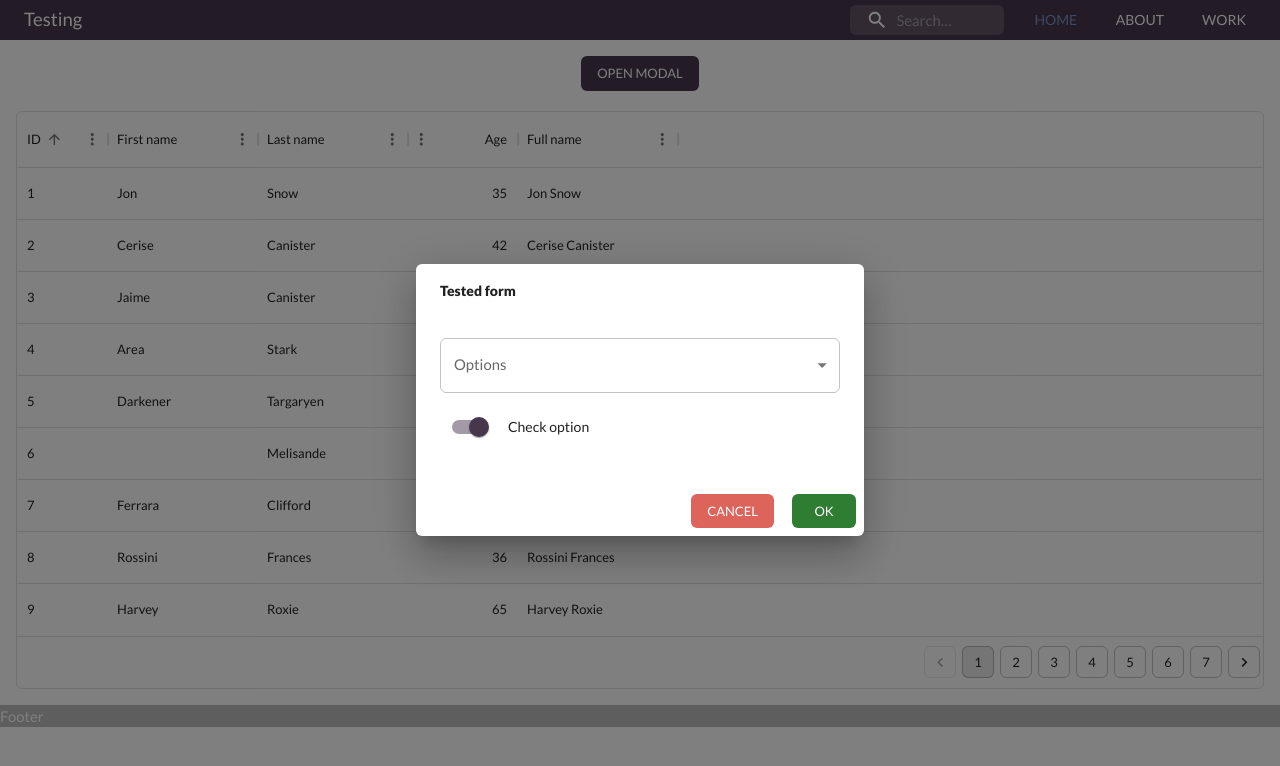
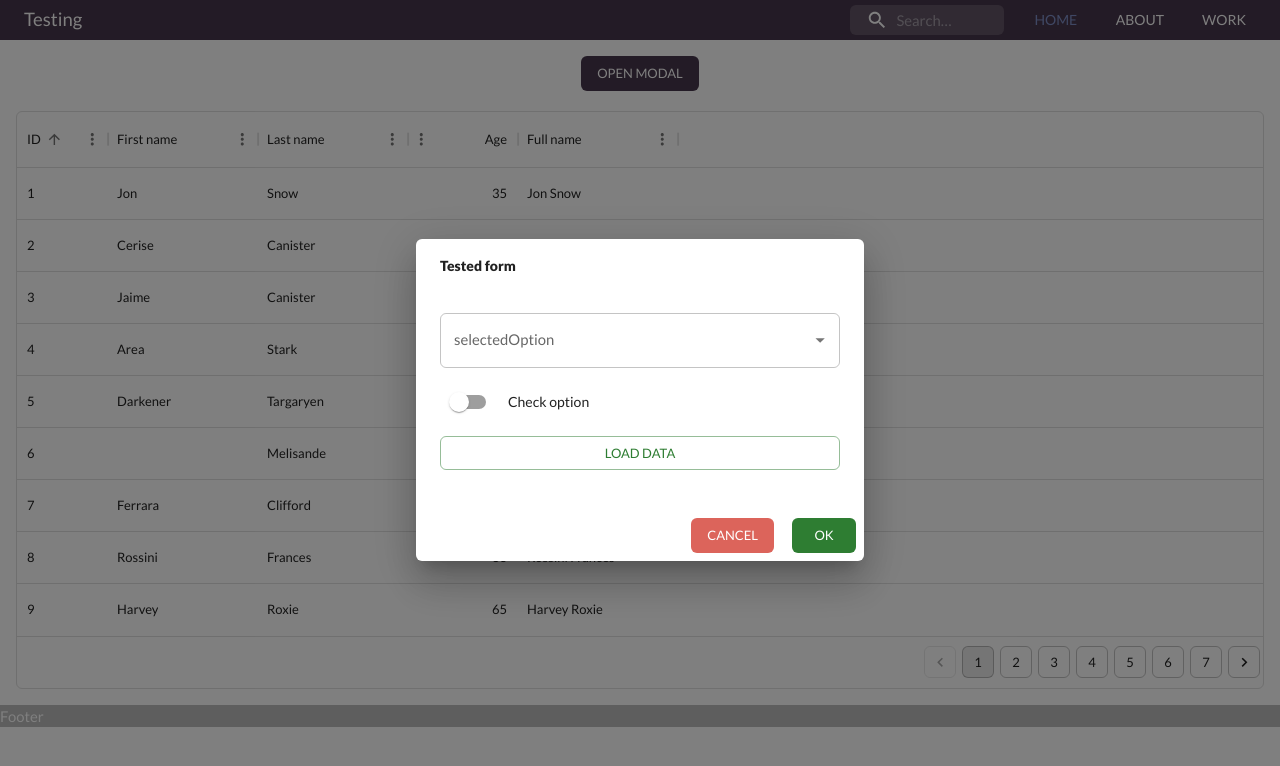
Before and after one commit to evgene30/viteTestReact, a React (Vite) app: page / in a window 1280 px wide. Both pictures are taken after a click on the button "OPEN MODAL". Shown: the top 766 px of the page. Built offline with nearby package versions, Linux system fonts and the light colour scheme.

Commit message:
add autocompleat

```diff
--- a/package.json
+++ b/package.json
@@ -19,6 +19,7 @@
     "@mui/material": "5.14.11",
     "@mui/system": "5.14.11",
     "@mui/x-data-grid": "^6.18.0",
+    "axios": "^1.6.2",
     "primeicons": "6.0.1",
     "primereact": "8.7.3",
     "react": "18.2.0",
--- a/src/components/select/index.tsx
+++ b/src/components/select/index.tsx
@@ -1,11 +1,14 @@
-import React, { useEffect } from 'react';
+/* eslint-disable no-void */
+import React, { useEffect, useState } from 'react';
+import axios from 'axios';
 import {
+  Autocomplete,
   Box,
+  Button,
+  CircularProgress,
   FormControl,
-  InputLabel,
-  MenuItem,
-  Select,
   Switch,
+  TextField,
   Typography,
 } from '@mui/material';
 import { Controller, useForm } from 'react-hook-form';
@@ -18,7 +21,7 @@ import {
 
 export type Option = {
   id: string;
-  value?: string;
+  title: string;
   label: string;
 };
 
@@ -26,17 +29,23 @@ type SelectLabelsProps = {
   setData: (value: { Option: string; switch: boolean }) => void;
 };
 
-const options: Option[] = [
-  { id: '1', value: 'option1', label: 'Option 1' },
-  { id: '2', value: 'option2', label: 'Option 2' },
-  { id: '3', value: 'option3', label: 'Option 3' },
+const potions: Option[] = [
+  { id: '1', title: 'option1', label: 'Option 1' },
+  { id: '2', title: 'option2', label: 'Option 2' },
+  { id: '3', title: 'option3', label: 'Option 3' },
 ];
 
 type TOptionState = { selectedOption: Array<Option>; switch: boolean };
 export const SelectLabels = ({ setData }: SelectLabelsProps) => {
+  const [checked, setChecked] = useState(false);
+  const [options, setOptions] = useState<Option[]>(potions);
+  const [open, setOpen] = React.useState(false);
+  const loading = open && checked && options.length === 0;
+
   const {
     control,
     watch,
+    resetField,
     formState: { errors },
   } = useForm<TOptionState>({
     mode: 'onChange',
@@ -47,50 +56,99 @@ export const SelectLabels = ({ setData }: SelectLabelsProps) => {
   });
 
   useEffect(() => {
-    const subscription = watch((value) => setData(value as never));
+    const subscription = watch((value) => {
+      setData(value as never);
+    });
 
     return () => {
       subscription.unsubscribe();
     };
   }, [setData, watch]);
 
+  useEffect(() => {
+    let active = true;
+
+    if (!loading) {
+      return undefined;
+    }
+
+    void (async () => {
+      const { data } = await axios.get('https://fakestoreapi.com/products');
+      if (active) {
+        setOptions([...data]);
+      }
+    })();
+
+    return () => {
+      active = false;
+    };
+  }, [loading]);
+
+  useEffect(() => {
+    if (!open && checked) {
+      setOptions([]);
+    }
+    if (!checked) {
+      setOptions(potions);
+    }
+  }, [checked, open]);
+
   return (
     <form>
       <Box sx={formStyles}>
         <Box sx={selectStyles}>
           <FormControl fullWidth>
-            <InputLabel id="demo-simple-select-label">Options</InputLabel>
             <Controller
               name="selectedOption"
               control={control}
-              render={({ field: { onChange, value, ...field } }) => (
-                <Select
+              render={({ field: { onChange, value, name, ...field } }) => (
+                <Autocomplete
                   {...field}
-                  multiple
-                  value={value || []}
-                  onChange={(e) => {
-                    const selectedOptions = e.target.value;
-                    onChange(selectedOptions);
+                  open={open}
+                  onOpen={() => {
+                    setOpen(true);
                   }}
-                  label="Options"
-                  renderValue={(selectedIds) => {
-                    const selectedValues = selectedIds.map((id) => {
-                      const option = options.find(
-                        (o: Option) => o.id === (id as never),
-                      );
+                  onClose={() => {
+                    setOpen(false);
+                  }}
+                  loading={loading}
+                  fullWidth
+                  isOptionEqualToValue={(option, dataVal) =>
+                    option.id === dataVal.id
+                  }
+                  clearIcon={false}
+                  // isOptionEqualToValue={(option, dataVal) => {
+                  //   if (option.title === dataVal.title) {
+                  //     reset();
+                  //   }
 
-                      return option ? option.label : '';
-                    });
-
-                    return selectedValues.join(', ');
+                  //   return option.title === dataVal.title;
+                  // }}
+                  inputValue={value.title || ''}
+                  options={options}
+                  clearOnEscape
+                  getOptionLabel={(option) => option.title}
+                  renderInput={(params) => (
+                    <TextField
+                      {...params}
+                      label={name}
+                      InputProps={{
+                        ...params.InputProps,
+                        endAdornment: (
+                          <>
+                            {loading ? (
+                              <CircularProgress color="inherit" size={20} />
+                            ) : null}
+                            {params.InputProps.endAdornment}
+                          </>
+                        ),
+                      }}
+                    />
+                  )}
+                  onChange={(e, data) => {
+                    onChange(data);
                   }}
-                >
-                  {options.map((option) => (
-                    <MenuItem key={option.id} value={option.id}>
-                      {option.label}
-                    </MenuItem>
-                  ))}
-                </Select>
+                />
               )}
             />
             {errors.selectedOption && (
@@ -106,13 +164,23 @@ export const SelectLabels = ({ setData }: SelectLabelsProps) => {
               render={({ field: { value, ...field } }) => (
                 <Switch
                   {...field}
-                  checked={value}
+                  value={value}
                   onChange={(e) => field.onChange(e.target.checked)}
                 />
               )}
             />
             <Typography fontSize={14}>Check option</Typography>
           </Box>
+          <Button
+            onClick={() => {
+              setChecked(!checked);
+              resetField('selectedOption', { defaultValue: [] });
+            }}
+            variant="outlined"
+            color={checked ? 'error' : 'success'}
+          >
+            Load data
+          </Button>
         </Box>
       </Box>
     </form>
```
Also changed, not shown: 1 other file (tests, documents, lock files or other folders).
